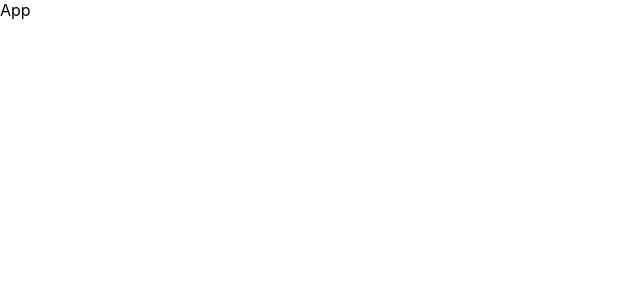
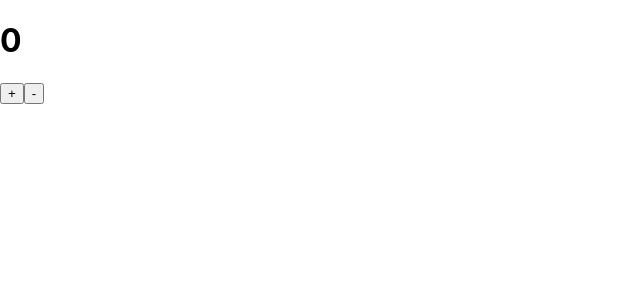
Before and after one commit to Karol-Szykula/react-redux-thunk-excercise, a React (Create React App) app: page / in a window 1280 px wide. Shown: the top 300 px of the page, without its empty margins (0-640 px from the left). Built offline with nearby package versions, Linux system fonts and the light colour scheme.

Commit message:
Inc and dec

```diff
--- a/src/App.js
+++ b/src/App.js
@@ -1,11 +1,11 @@
 import React, { Component } from 'react'
+
+import Counter from './Counter'
 
 class App extends Component {
   render() {
     return (
-      <div>
-        App
-      </div>
+      <Counter />
     )
   }
 }
--- /dev/null
+++ b/src/Counter.js
@@ -0,0 +1,36 @@
+import React from 'react'
+import { connect } from 'react-redux'
+
+import { inc, dec } from './state/counter'
+
+const Counter = (props) => (
+    <div>
+        <h1>
+            {props.counter.number}
+        </h1>
+        <button
+            onClick={() => { props.increment(1) }}
+        >
+            +
+    </button>
+        <button
+            onClick={() => { props.decrement(1) }}
+        >
+            -
+    </button>
+    </div>
+)
+
+const mapStateToProps = state => ({
+    counter: state.counter
+})
+
+const mapDispatchToProps = dispatch => ({
+    increment: (number) => dispatch(inc(number)),
+    decrement: (number) => dispatch(dec(number))
+})
+
+export default connect(
+    mapStateToProps,
+    mapDispatchToProps
+)(Counter)
--- a/src/index.js
+++ b/src/index.js
@@ -3,9 +3,15 @@ import ReactDOM from 'react-dom'
 import './index.css'
 import App from './App'
 
+
+import { Provider } from 'react-redux'
 import { store } from './store'
 
 ReactDOM.render(
-    <App />,
+    <Provider
+        store={store}
+    >
+        <App />
+    </Provider>,
     document.getElementById('root')
 )
--- a/src/state/counter.js
+++ b/src/state/counter.js
@@ -6,10 +6,30 @@ const INITIAL_STATE = {
     number: 0
 }
 
+export const inc = (number = 1) => ({
+    type: INC,
+    number
+})
+
+export const dec = (number = 1) => ({
+    type: DEC,
+    number
+})
+
 export default (state = INITIAL_STATE, action) => {
     switch (action.type) {
 
+        case (DEC):
+            return ({
+                // ...state,
+                number: state.number - action.number
+            })
 
+        case (INC):
+            return ({
+                // ...state,
+                number: state.number + action.number
+            })
 
         default:
             return state
--- a/src/store.js
+++ b/src/store.js
@@ -8,5 +8,7 @@ const rootReducer = combineReducers({
 })
 
 export const store = createStore(
-    rootReducer
+    rootReducer,
+    window.__REDUX_DEVTOOLS_EXTENSION__ &&
+    window.__REDUX_DEVTOOLS_EXTENSION__()
 )
```
